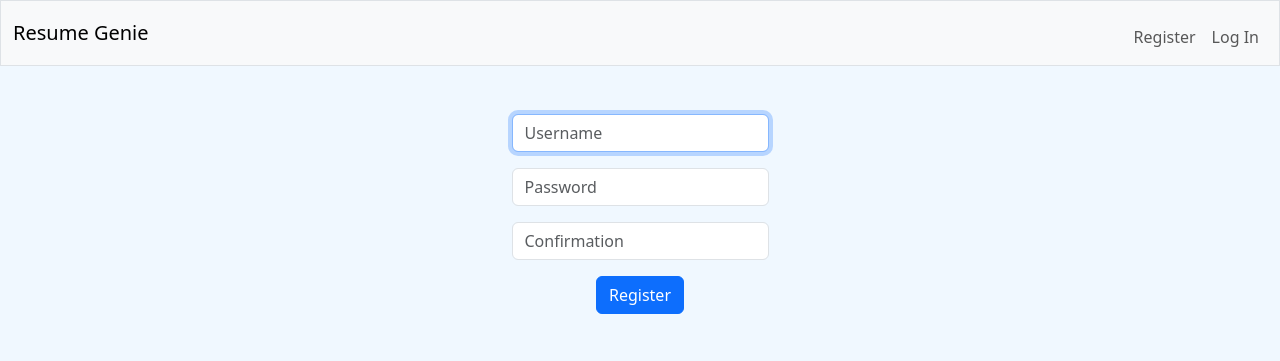
After one commit to GiasuddinvuiyaBD/interactive-resume-builder, a Flask app: page /register in a window 1280 px wide. The commit adds this page. Shown: the top 361 px of the page. Run offline with Flask 3, Linux system fonts and the light colour scheme; some libraries are stand-ins or nearby versions.

Commit message:
add login register file and modifiyed layout.html

```diff
--- a/ResumeGenie/app.py
+++ b/ResumeGenie/app.py
@@ -12,6 +12,7 @@ app.config["SESSION_TYPE"] = "filesystem"
 Session(app)
 
 
+
 # Ensuser that users get up to date data
 @app.after_request
 def after_request(response):
@@ -24,5 +25,14 @@ def after_request(response):
 
 @app.route("/")
 def home():
+    return render_template("layout.html")
 
-    return render_template("layout.html")
+
+@app.route("/login", methods = ["GET", "POST"])
+def login():
+    return render_template("login.html")
+
+
+@app.route("/register", methods = ["GET","POST"])
+def register():
+    return render_template("register.html")
--- /dev/null
+++ b/ResumeGenie/static/css/style.css
@@ -0,0 +1,3 @@
+body{
+    background-color: aliceblue;
+}
--- a/ResumeGenie/templates/layout.html
+++ b/ResumeGenie/templates/layout.html
@@ -1,11 +1,66 @@
 <!DOCTYPE html>
 <html lang="en">
 <head>
-    <meta charset="UTF-8">
-    <meta name="viewport" content="width=device-width, initial-scale=1.0">
-    <title>ResumeGenie</title>
+
+    <meta charset="utf-8">
+    <meta name="viewport" content="initial-scale=1, width=device-width">
+
+    <!-- http://getbootstrap.com/docs/5.3/ -->
+    <link href="https://cdn.jsdelivr.net/npm/bootstrap@5.3.3/dist/css/bootstrap.min.css" rel="stylesheet" integrity="sha384-QWTKZyjpPEjISv5WaRU9OFeRpok6YctnYmDr5pNlyT2bRjXh0JMhjY6hW+ALEwIH" crossorigin="anonymous">
+    <script src="https://cdn.jsdelivr.net/npm/bootstrap@5.3.3/dist/js/bootstrap.bundle.min.js" integrity="sha384-YvpcrYf0tY3lHB60NNkmXc5s9fDVZLESaAA55NDzOxhy9GkcIdslK1eN7N6jIeHz" crossorigin="anonymous"></script>
+
+    <!-- https://favicon.io/emoji-favicons/money-bag/ -->
+    <!-- <link href="/static/favicon.ico" rel="icon"> -->
+
+    <link href="../static/css/style.css" rel="stylesheet">
+
+    <title>ResumeGenie : {% block title %}{% endblock %}</title>
+
 </head>
 <body>
-    <h2>ResumeGenie</h2>
+    <nav class="bg-light border navbar navbar-expand-md navbar-light">
+        <div class="container-fluid">
+            <a class="navbar-brand" href="/"><span class="blue">R</span><span class="red">e</span><span class="yellow">s</span><span class="green">ume</span> <span class="red">Genie</span></a>
+            <button aria-controls="navbar" aria-expanded="false" aria-label="Toggle navigation" class="navbar-toggler" data-bs-target="#navbar" data-bs-toggle="collapse" type="button">
+                <span class="navbar-toggler-icon"></span>
+            </button>
+            <div class="collapse navbar-collapse" id="navbar">
+                {% if session["user_id"] %}
+                    <ul class="navbar-nav me-auto mt-2">
+                        <li class="nav-item"><a class="nav-link" href="/quote">Quote</a></li>
+                        <li class="nav-item"><a class="nav-link" href="/buy">Buy</a></li>
+                        <li class="nav-item"><a class="nav-link" href="/sell">Sell</a></li>
+                        <li class="nav-item"><a class="nav-link" href="/history">History</a></li>
+                    </ul>
+                    <ul class="navbar-nav ms-auto mt-2">
+                        <li class="nav-item"><a class="nav-link" href="/logout">Log Out</a></li>
+                    </ul>
+                {% else %}
+                    <ul class="navbar-nav ms-auto mt-2">
+                        <li class="nav-item"><a class="nav-link" href="/register">Register</a></li>
+                        <li class="nav-item"><a class="nav-link" href="/login">Log In</a></li>
+                    </ul>
+                {% endif %}
+            </div>
+        </div>
+    </nav>
+
+    <!-- copyed this code from finance -->
+    {% if get_flashed_messages() %}
+    <header>
+        <div class="alert alert-primary mb-0 text-center" role="alert">
+            {{ get_flashed_messages() | join(" ") }}
+        </div>
+    </header>
+    {% endif %}
+
+    <main class="container py-5 text-center">
+        {% block main %}{% endblock %}
+    </main>
+
+    <footer class="mb-5">
+        <!-- <h2>Footer Section</h2> -->
+    </footer>
+
 </body>
 </html>
--- /dev/null
+++ b/ResumeGenie/templates/register.html
@@ -0,0 +1,20 @@
+{% extends "layout.html" %}
+
+{% block title %}
+   Register
+{% endblock %}
+
+{% block main %}
+    <form action="/register" method="post">
+        <div class="mb-3">
+            <input autocomplete="off" autofocus class="form-control mx-auto w-auto" name="username" placeholder="Username" type="text">
+        </div>
+        <div class="mb-3">
+            <input class="form-control mx-auto w-auto" name="password" placeholder="Password" type="password">
+        </div>
+        <div class="mb-3">
+            <input class="form-control mx-auto w-auto" name="confirmation" placeholder="Confirmation" type="password">
+        </div>
+        <button class="btn btn-primary" type="submit">Register</button>
+    </form>
+{% endblock %}
```
Also changed, not shown: ResumeGenie/templates/login.html (added, +17 -0 lines).
